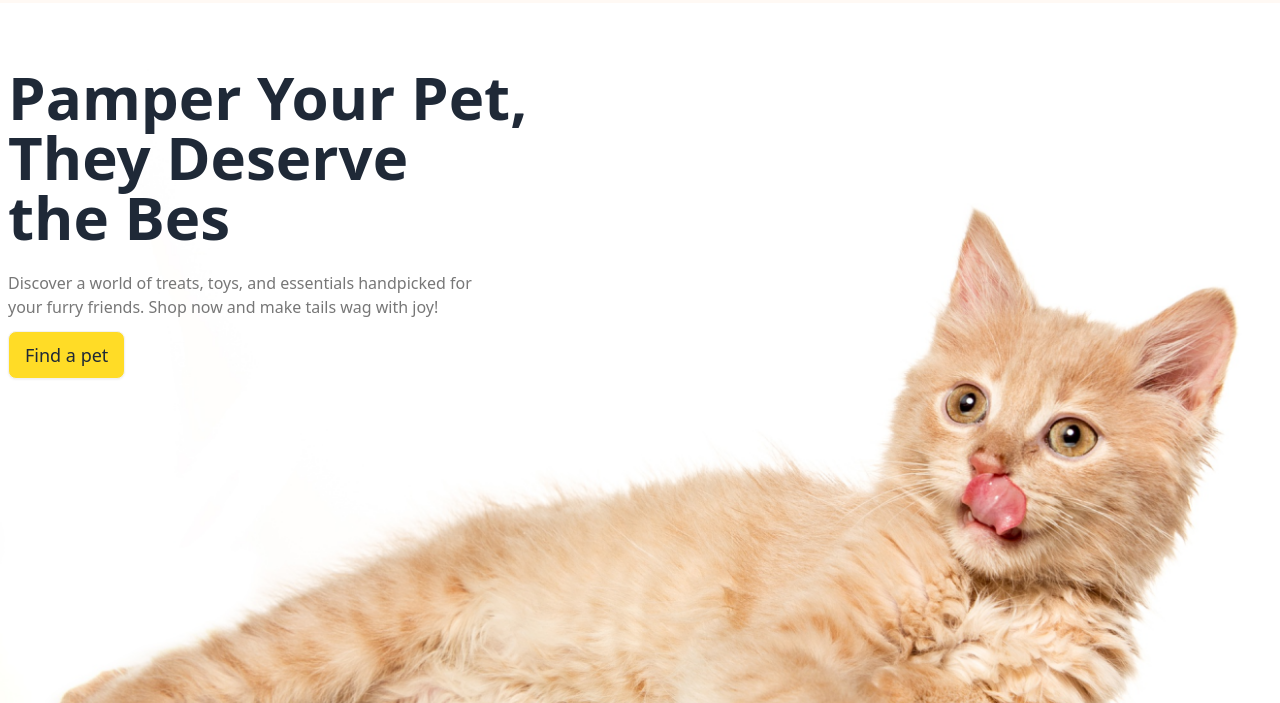
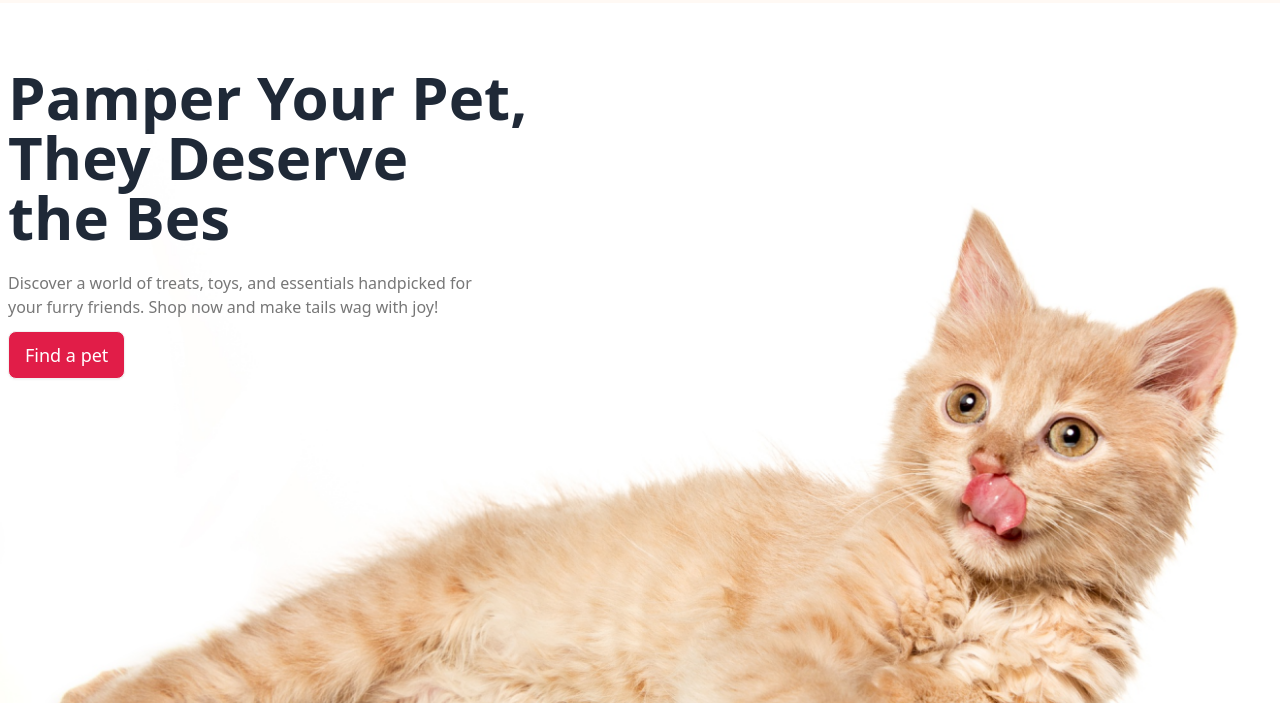
Before and after one commit to sakib-nsu/pet-website, a plain HTML site: page index.html in a window 1280 px wide. Shown: the part 97-800 px from the top of the page. Drawn offline with nearby package versions, Linux system fonts and the light colour scheme; a web font is replaced by a local one.

```diff
--- a/index.html
+++ b/index.html
@@ -75,7 +75,7 @@
                          They Deserve <br>
                          the Bes</h2>
                     <p class="text-[#777777] pb-6">Discover a world of treats, toys, and essentials handpicked for <br> your furry friends. Shop now and make tails wag with joy!</p>
-                    <button class="text-lg btn bg-btn-primary font-normal animate-bounce">Find a pet</button>
+                    <button class="text-lg btn bg-rose-600 text-white font-normal animate-bounce">Find a pet</button>
                 </div>
                 <!-- <div class="">
                     <img class="" src="c1-assets/cat-big.png" alt="">
```
